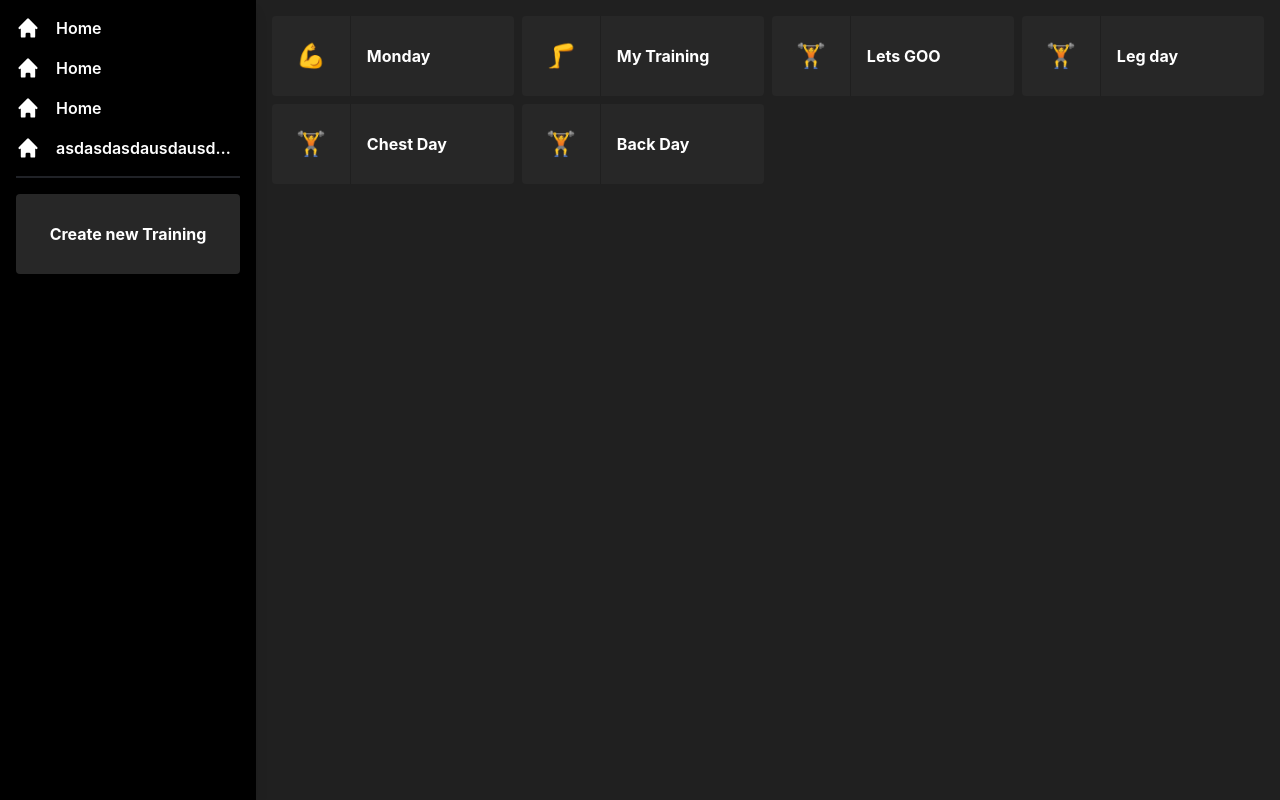
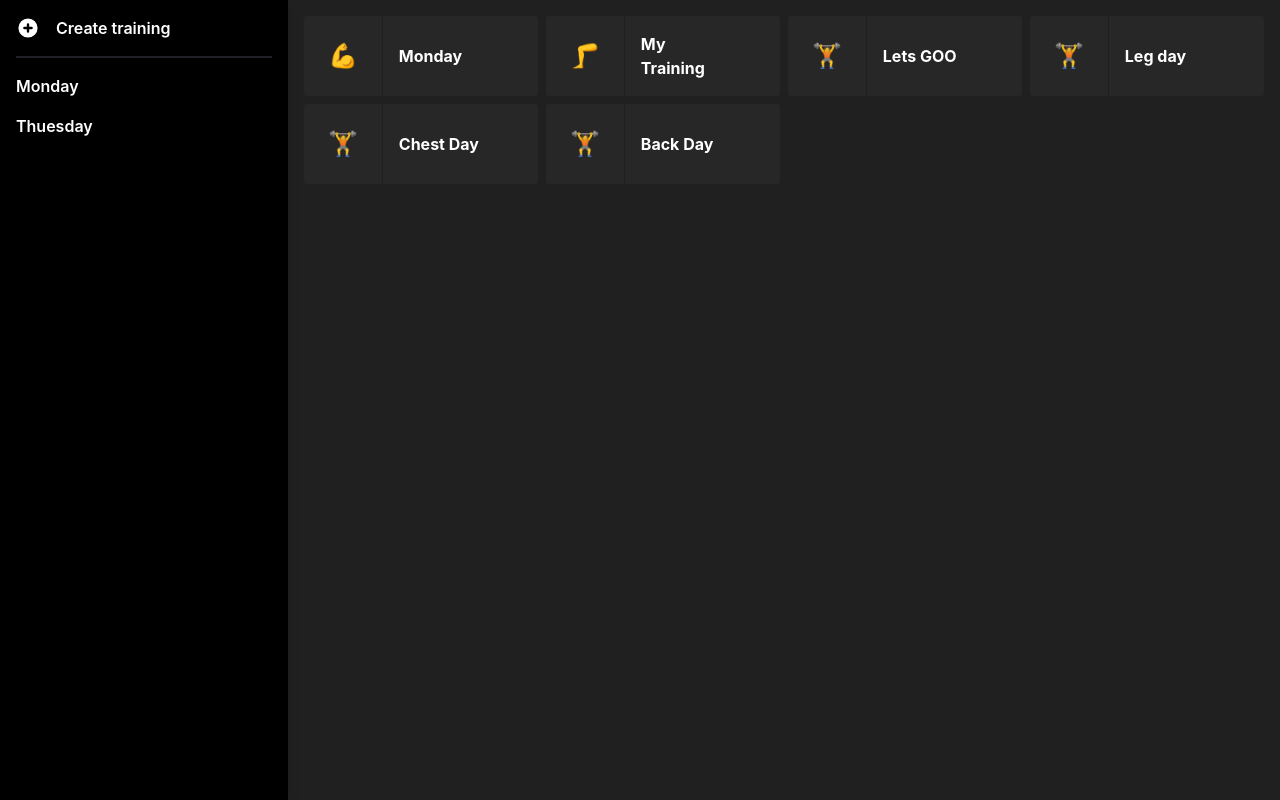
Before and after one commit to Prokopetz/gym-web, a Next.js app: page / in a window 1280 px wide. Built offline with nearby package versions, Linux system fonts and the light colour scheme.

Commit message:
feat add sidebar

```diff
--- a/components/Page.tsx
+++ b/components/Page.tsx
@@ -1,7 +1,9 @@
-import { ReactElement } from "react";
+import { ReactElement, useContext } from "react";
 import { motion } from "framer-motion";
 import clsx from "clsx";
 import SideBar from "./SideBar";
+import { PlaylistContext } from "../context/PlaylistContext";
+import { PlusCircleIcon, UserAddIcon } from "@heroicons/react/solid";
 
 export interface PageProps {
   children: ReactElement | ReactElement[];
@@ -20,7 +22,7 @@ const Header = ({ children, className, animate = false }: PageProps) => {
     <motion.div
       className={className}
       variants={variants}
-      initial={clsx({ "hidden": animate })}
+      initial={clsx({ hidden: animate })}
       animate="animate"
       transition={{ type: "linear" }}
     >
@@ -44,14 +46,26 @@ const Body = ({ children, className }: PageProps) => {
 };
 
 const Page = ({ children }: PageProps) => {
+  const { playlists, addPlaylist } = useContext(PlaylistContext);
+
   return (
-    <div className="flex bg-dark h-screen text-white">
-      <SideBar></SideBar>
+    <div className="flex bg-dark h-screen">
+      <SideBar>
+        <SideBar.Section>
+          <SideBar.Item icon={<PlusCircleIcon/>} title="Create training" onClick={addPlaylist}/>
+        </SideBar.Section>
+        <SideBar.Divider/>
+        <SideBar.Section>
+          {playlists.map((playlist) => {
+            return <SideBar.Item key={playlist.id} title={playlist.name} />;
+          })}
+        </SideBar.Section>
+      </SideBar>
       <div className="w-full">{children}</div>
     </div>
   );
 };
 
 Page.Body = Body;
-Page.Header = Header
+Page.Header = Header;
 export default Page;
--- a/components/SideBar.tsx
+++ b/components/SideBar.tsx
@@ -1,12 +1,48 @@
-import { HomeIcon } from "@heroicons/react/solid";
 import { useDrag } from "@use-gesture/react";
-import React, { useState } from "react";
-import resolveConfig from 'tailwindcss/resolveConfig'
-import tailwindConfig from '../tailwind.config.js'
+import clsx from "clsx";
+import React, { ReactElement, useContext, useState } from "react";
+import { PlaylistContext } from "../context/PlaylistContext";
 
-const SideBar = () => {
-  const fullConfig = resolveConfig(tailwindConfig);
-  const [sideBarWidth, setSideBarWidth] = useState<number>(fullConfig.theme.width[64]);
+const Divider = () => {
+  return <div className="h-[2px] w-full bg-gray-500/30"></div>;
+};
+
+const Item = ({
+  title,
+  icon,
+  onClick,
+  className
+}: {
+  title: string;
+  icon?: React.ComponentProps<"svg">;
+  onClick?: Function;
+  className?: string
+}) => {
+  return (
+    <div
+      className={clsx("flex space-x-4 items-center justify-center hover:opacity-50 transition-all duration-300", {
+        "cursor-pointer": onClick,
+      }, className)}
+      onClick={() => onClick && onClick()}
+    >
+      {icon && <div className="w-6">{icon}</div>}
+      <h1 className="font-semibold">{title}</h1>
+    </div>
+  );
+};
+
+const Section = ({ children }: { children: ReactElement | ReactElement[] | JSX.Element[] }) => {
+  return (
+    <div className="w-full flex flex-col items-start overflow-hidden overflow-ellipsis space-y-4">
+      {children}
+    </div>
+  );
+};
+
+const SideBar = ({ children }: {children: ReactElement | ReactElement[] }) => {
+  const { playlists, addPlaylist } = useContext(PlaylistContext);
+
+  const [sideBarWidth, setSideBarWidth] = useState<number>();
 
   const bind = useDrag(({ xy: [x] }) => {
     const windowSize = window.innerWidth;
@@ -17,50 +53,23 @@ const SideBar = () => {
 
   return (
     <>
-      <div className="opacity-0 w-0 lg:opacity-100 lg:w-fit lg:opacitiy-100">
+      <div className="opacity-0 w-0 lg:opacity-100 lg:w-fit lg:opacitiy-100 text-white lg:min-w-fit">
         <div
-          className="relative bg-black h-full shadow-lg"
-          style={{ width: sideBarWidth  }}
+          className="relative bg-black h-full shadow-lg lg:w-72"
+          style={{ width: sideBarWidth }}
         >
           <label
-            className="absolute z-20 left-full h-full w-[2px] cursor-col-resize transition-all hover:bg-gray-500/30"
+            className="absolute z-20 left-full h-full w-1 cursor-col-resize transition-all hover:bg-gray-500/30"
             {...bind()}
           />
-          <div className="p-4 flex flex-col space-y-4">
-            <div className="w-full flex flex-col items-start overflow-hidden overflow-ellipsis space-y-4">
-              <div className="flex space-x-4 items-center justify-center">
-                <HomeIcon className="w-6" />
-                <h1 className="font-semibold">Home</h1>
-              </div>
-              <div className="flex space-x-4 items-center justify-center">
-                <HomeIcon className="w-6" />
-                <h1 className="font-semibold">Home</h1>
-              </div>
-              <div className="flex space-x-4 items-center justify-center">
-                <HomeIcon className="w-6" />
-                <h1 className="font-semibold">Home</h1>
-              </div>
-              <div className="flex space-x-4 items-center whitespace-nowrap w-full">
-                <div>
-                  <HomeIcon className="w-6" />
-                </div>
-                <h1 className="font-semibold text-ellipsis overflow-hidden w-max">
-                  asdasdasdausdausdhausdhasudhausdhausdh
-                </h1>
-              </div>
-            </div>
-            <div className="h-[2px] w-full bg-gray-500/30"></div>
-            <button
-              className="mt-8 mb-4 bg-card w-full h-12 rounded text-white font-bold hover:opacity-80 hover:bg-warmGray-700 lg:h-20 duration-300"
-
-            >
-              Create new Training
-            </button>
-          </div>
+          <div className="p-4 flex flex-col space-y-4">{children}</div>
         </div>
       </div>
     </>
   );
 };
 
+SideBar.Section = Section;
+SideBar.Divider = Divider;
+SideBar.Item = Item;
 export default SideBar;
--- /dev/null
+++ b/context/PlaylistContext.tsx
@@ -0,0 +1,54 @@
+import axios, { AxiosError } from "axios";
+import { createContext, ReactElement, useState } from "react";
+import { Playlist } from "../types/Playlist";
+
+export interface Exercise {
+  name: string;
+  sets: number;
+  reps: number;
+}
+
+const playlistsInitial: Array<Playlist> = [
+  {
+    id: "AdjfcXaKKDXAsfnI",
+    icon: "💪",
+    name: "Monday",
+    exercises: []
+  },
+  {
+    id: "KdnfamqYYdSvvasd",
+    icon: "💪",
+    name: "Thuesday",
+    exercises: []
+  },
+];
+
+export const PlaylistContext = createContext({
+  playlists: playlistsInitial,
+  addPlaylist: () => {},
+  setAllPlaylists: (playlists: Playlist[]) => {}
+});
+
+const PlaylistContextProvider = ({ children }: { children: ReactElement }) => {
+  const [playlists, setPlaylists] = useState(playlistsInitial);
+
+  const addPlaylist = async () => {
+    const response = await axios.get("/api/createPlaylist").catch((error: AxiosError) => console.log(error.toJSON()));
+    const playlist: Playlist = response?.data;
+    if (playlist) {
+      setPlaylists([...playlists, playlist]);
+    }
+  };
+
+  const setAllPlaylists = (playlists: Playlist[]) => {
+    setPlaylists(playlists);
+  }
+
+  return (
+    <PlaylistContext.Provider value={{ playlists, addPlaylist, setAllPlaylists }}>
+      {children}
+    </PlaylistContext.Provider>
+  );
+};
+
+export default PlaylistContextProvider;
--- a/package.json
+++ b/package.json
@@ -12,6 +12,7 @@
     "@prisma/client": "4.0.0",
     "@tailwindcss/line-clamp": "^0.3.0",
     "@use-gesture/react": "^10.2.15",
+    "axios": "^0.27.2",
     "clsx": "^1.1.1",
     "emoji-picker-react": "^3.5.1",
     "framer-motion": "^5.6.0",
--- a/pages/_app.tsx
+++ b/pages/_app.tsx
@@ -1,8 +1,9 @@
 import '../styles/globals.css'
 import type { AppProps } from 'next/app'
+import PlaylistContextProvider from '../context/PlaylistContext'
 
 function MyApp({ Component, pageProps }: AppProps) {
-  return <Component {...pageProps} />
+  return <PlaylistContextProvider><Component {...pageProps} /></PlaylistContextProvider>
 }
 
 export default MyApp
--- a/pages/playlist/create.tsx
+++ /dev/null
@@ -1,5 +0,0 @@
-export default function Create() {
-  return <div>
-
-  </div>
-}
```
Also changed, not shown: 1 other file (tests, documents, lock files or other folders).
